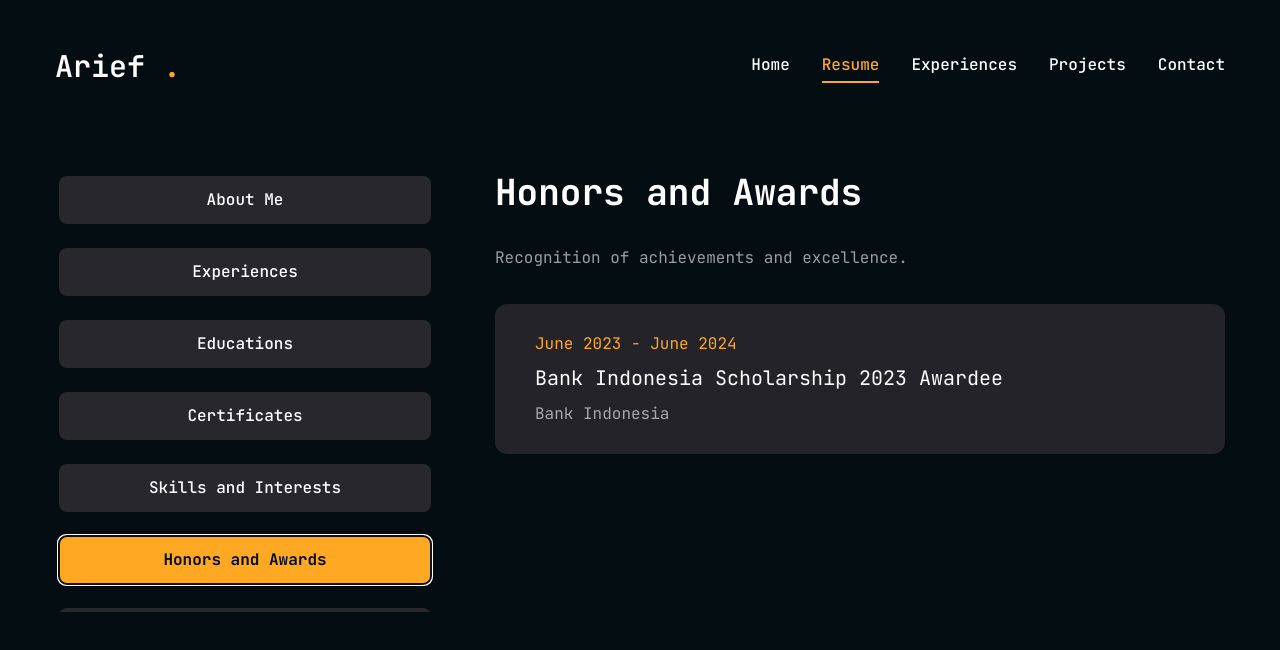
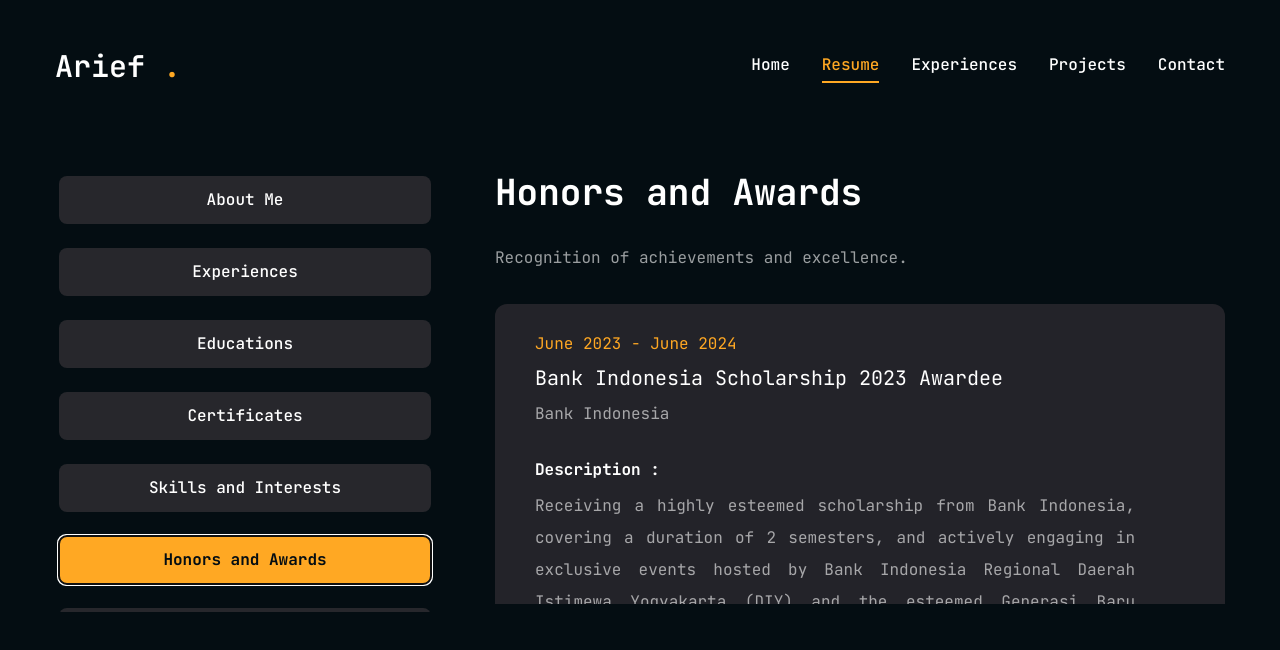
Before and after one commit to arieeefrahman/personal-website, a Next.js app: page /resume in a window 1280 px wide. Both pictures are taken after a click on the tab "Honors and Awards". Shown: the top 650 px of the page. Built offline with nearby package versions, Linux system fonts and the light colour scheme.

Commit message:
style: formatting the descriptions in the variable
make it shorter

```diff
--- a/app/resume/page.jsx
+++ b/app/resume/page.jsx
@@ -76,14 +76,6 @@ const educations = {
 const courses = {
   title: 'Courses',
   description: 'A list of courses I have taken.',
-  items: [
-
-  ],
-}
-
-const projects = {
-  title: 'Projects',
-  description: '',
   items: [
 
   ],
@@ -214,7 +206,12 @@ const honors = {
     {
       name: 'Bank Indonesia Scholarship 2023 Awardee',
       duration: 'June 2023 - June 2024',
-      institution: 'Bank Indonesia'
+      institution: 'Bank Indonesia',
+      description: 'Receiving a highly esteemed scholarship from Bank Indonesia, ' +
+                   'covering a duration of 2 semesters, and actively engaging in ' +
+                   'exclusive events hosted by Bank Indonesia Regional Daerah Istimewa ' +
+                   'Yogyakarta (DIY) and the esteemed Generasi Baru Indonesia (GenBI) ' +
+                   'Regional DIY network.',
     }
   ],
 }
@@ -249,7 +246,7 @@ const volunteering = {
       position: 'Event Staff',
       org: 'Dekan CUP FMIPA UGM',
       duration: 'Aug 2021 - Oct 2021',
-      job_detailed: [
+      responsibilities: [
         'Prepared and organized the e-sport competition.',
         'Assisted in finding and working with casters who provided commentary and analysis on streaming.',
         'Coordinated with the technical team to ensure that the streaming was broadcasted.'
@@ -259,10 +256,10 @@ const volunteering = {
       position: 'Event Staff',
       org: 'Jogja Information Technology Session (JOINTS) 2021',
       duration: 'Nov 2020 - Apr 2021',
-      job_detailed: [
-        'Established event session called JOINTSCamp, an IT bootcamp open for public with a total duration of one month with a weekly class schedule to introduce, prepare, and develop participants skills for the IT industry with various coursework and training.',
-        'Formed fundamental concepts of JOINTSCamp and Data Science with the collaborations with Dicoding, Moka, and DQlab as the primary sponsor that provides the course.',
-        'Succeed on finding and maintaining relationships mentors from various unicorn companies and IT educational platforms in Indonesia, namely Gojek, tiket.com, Bukalapak, Dicoding, Web Programming UNPAS, and more.'
+      responsibilities: [
+        'Organized JOINTSCamp, a public IT bootcamp with weekly classes for one month to develop participants’ skills in the IT industry.',
+        'Defined JOINTSCamp concepts and collaborated with sponsors like Dicoding, Moka, and DQlab to provide coursework.',
+        'Built relationships with mentors from major Indonesian unicorns like Gojek, Bukalapak, and IT platforms such as Dicoding and Web Programming UNPAS.'
       ]
     },
   ],
@@ -558,6 +555,10 @@ const Resume = () => {
                             <span className='w-[6px] h-[6px] rounded-full bg-accent'></span>
                             <a href={item.url} target='_blank' className='text-white/60 flex text-left'>{item.institution}</a>
                           </div>
+
+                          <p className='pt-5 font-bold text-left'>Description : </p>
+                          <p className='max-w-[400px] xl:max-w-[600px] text-white/60 text-justify'>{item.description}</p>
+
                         </li>
                       );
                     })}
@@ -586,8 +587,8 @@ const Resume = () => {
                             <p className='text-white/60'>{item.institution}</p>
                           </div>
 
-                            <p className='pt-5 font-bold'>Responsibilities : </p>
-                            <p className='max-w-[400px] xl:max-w-[600px] text-white/60 text-justify'>{item.description}</p>
+                          <p className='pt-5 font-bold'>Responsibilities : </p>
+                          <p className='max-w-[400px] xl:max-w-[600px] text-white/60 text-justify'>{item.description}</p>
 
                         </li>
                       );
@@ -614,11 +615,11 @@ const Resume = () => {
                           <h3 className='text-xl max-w-[360px] min-h-[30px] text-center lg:text-left'>{item.position}</h3>
                           <div className='gap-3'>
                             {/* <span className='w-[6px] h-[6px] rounded-full bg-accent'></span> */}
-                            <p className='text-white/60 max-h-[800px] max-w-[200px] text-left '>{item.org}</p>
+                            <p className='text-white/60 max-h-[800px] max-w-[600px] text-left'>{item.org}</p>
                           </div>
                           <p className='pt-5 font-bold'>Responsibilities : </p>
                           <ul className='list-disc ml-[15px] text-left'>
-                            {item.job_detailed.map((detail, detailIdx) => (
+                            {item.responsibilities.map((detail, detailIdx) => (
                               <li key={detailIdx} className='text-white/80'>
                                 <p className='ml-1 text-justify'>{detail}</p>
                               </li>
```
